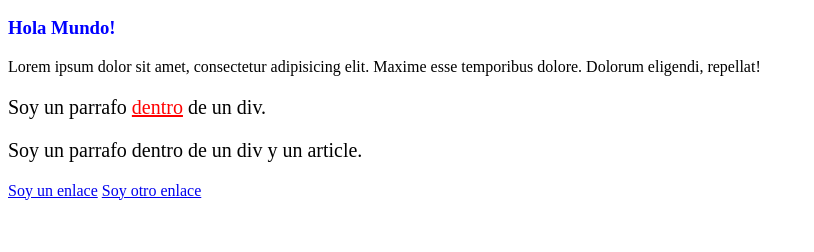
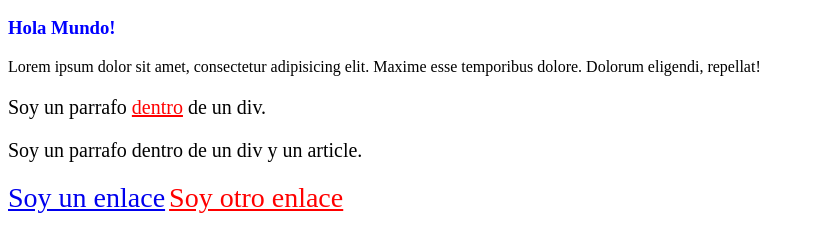
Before and after one commit to adriayc/CSS-CAE, a plain HTML site: page selectores.html in a window 1280 px wide. Shown: the part 110-362 px from the top of the page, without its empty margins (0-814 px from the left). Drawn offline with Linux system fonts and the light colour scheme.

Commit message:
Selectores (Parte 2)

```diff
--- a/selectores.css
+++ b/selectores.css
@@ -18,3 +18,24 @@ div p {
 div p a {
 	color: red;
 }
+
+/*Selector de clase*/
+/*
+- Se puede repetirse (muchos elementos pueden tener la misma clase)
+*/
+.grande {
+	font-size: 28px;
+}
+.rojo {
+	color: red;
+}
+
+/*Selector de id*/
+/*
+- No puede repetirse (solo existe un id por elemnto)
+- No usar cuando se trabaja con CSS
+- Debe ser usado solo con JavaScript
+*/
+/*#rojo {
+	color: red;
+}*/
--- a/selectores.html
+++ b/selectores.html
@@ -22,6 +22,6 @@
 	</div>
 
 	<a class="grande" href="#">Soy un enlace</a>
-	<a class="grande" id="rojo" href="#">Soy otro enlace</a>
+	<a class="grande rojo" id="rojo" href="#">Soy otro enlace</a>
 </body>
 </html>
```
